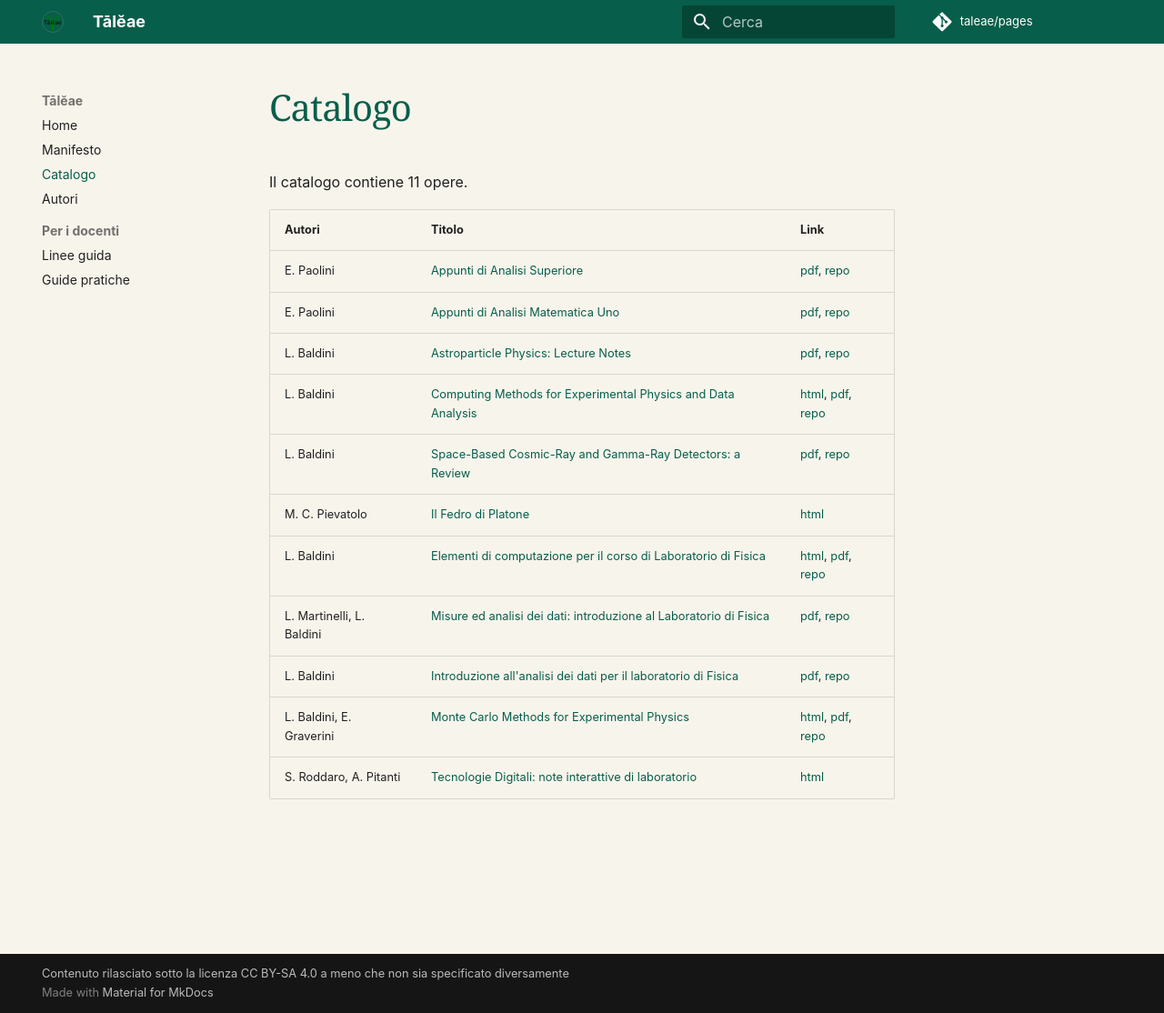
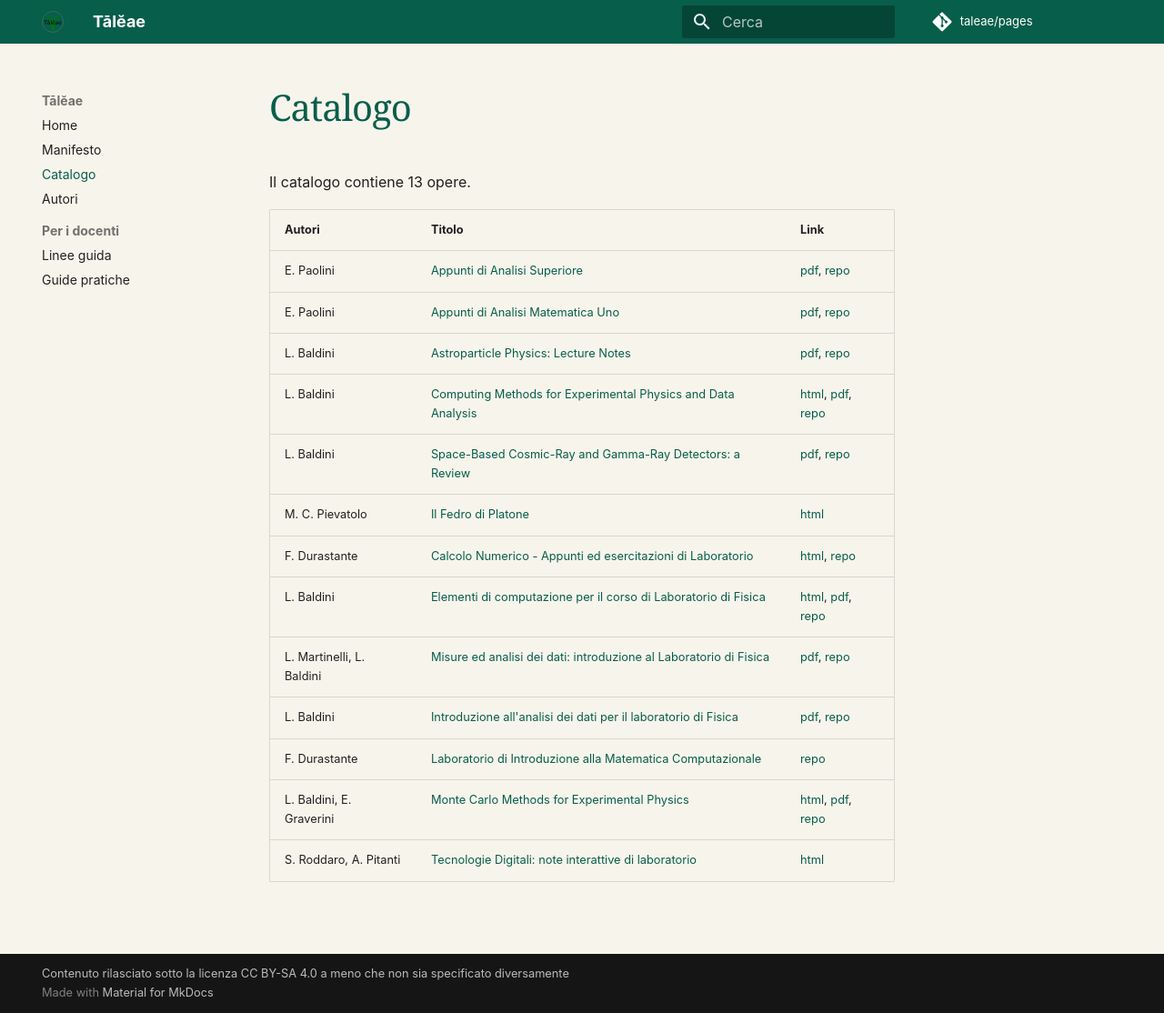
Before and after one commit to lucabaldini/taleae, an MkDocs documentation site: the page built from docs/products/index.md, in a window 1280 px wide and 1114 px high. Shown: the whole window at 91% size. Built offline with MkDocs 1.6.1 and Material for MkDocs 9.7.7, drawn with Linux system fonts in a browser that asks for light colours.

```diff
--- a/docs/products/index.md
+++ b/docs/products/index.md
@@ -1,6 +1,6 @@
 # Catalogo
 
-Il catalogo contiene 11 opere.
+Il catalogo contiene 13 opere.
 
 | Autori | Titolo | Link |
 |--------|--------|------|
@@ -10,8 +10,10 @@ Il catalogo contiene 11 opere.
 | L. Baldini | [Computing Methods for Experimental Physics and Data Analysis](cmepda-basic.md) | [html](https://lbaldini.codeberg.page/cmepda-basic/), [pdf](https://lbaldini.codeberg.page/cmepda-basic/cmepda-basic.pdf), [repo](https://codeberg.org/lbaldini/cmepda-basic) |
 | L. Baldini | [Space-Based Cosmic-Ray and Gamma-Ray Detectors: a Review](cr-detectors.md) | [pdf](https://arxiv.org/pdf/1407.7631), [repo](https://github.com/lucabaldini/crdetectors) |
 | M. C. Pievatolo | [Il Fedro di Platone](fedro.md) | [html](https://btfp.sp.unipi.it/dida/fedro/index.xhtml) |
+| F. Durastante | [Calcolo Numerico - Appunti ed esercitazioni di Laboratorio](ingcn.md) | [html](https://cirdans-home.github.io/ingcn/intro.html), [repo](https://github.com/Cirdans-Home/ingcn) |
 | L. Baldini | [Elementi di computazione per il corso di Laboratorio di Fisica](lab1-computing.md) | [html](https://unipi-physics-labs.github.io/lab1-computing/), [pdf](https://github.com/unipi-physics-labs/lab1-computing/releases/download/1.1.1/compnotes-1.1.1.pdf), [repo](https://github.com/unipi-physics-labs/lab1-computing) |
 | L. Martinelli, L. Baldini | [Misure ed analisi dei dati: introduzione al Laboratorio di Fisica](lab1-martinelli.md) | [pdf](https://github.com/unipi-physics-labs/lab1-martinelli/releases/download/v99.0.0/analisi_dati.pdf), [repo](https://github.com/unipi-physics-labs/lab1-martinelli) |
 | L. Baldini | [Introduzione all'analisi dei dati per il laboratorio di Fisica](lab1-notes.md) | [pdf](https://github.com/unipi-physics-labs/lab1-notes/releases/download/7.0.1/statnotes-7.0.1.pdf), [repo](https://github.com/unipi-physics-labs/lab1-notes) |
+| F. Durastante | [Laboratorio di Introduzione alla Matematica Computazionale](limco.md) | [repo](https://codeberg.org/fdurastante/limco) |
 | L. Baldini, E. Graverini | [Monte Carlo Methods for Experimental Physics](mcmep.md) | [html](https://lbaldini.codeberg.page/mcmep/), [pdf](https://lbaldini.codeberg.page/mcmep/mcmep.pdf), [repo](https://codeberg.org/lbaldini/mcmep) |
 | S. Roddaro, A. Pitanti | [Tecnologie Digitali: note interattive di laboratorio](td-notes.md) | [html](https://cmp.df.unipi.it/roddaro/TDnotes/) |
```
Also changed, not shown: docs/authors/fabio-durastante.md (+3 -0 lines), docs/authors/index.md (+1 -1 lines), docs/products/ingcn.md (added, +18 -0 lines), docs/products/limco.md (added, +17 -0 lines), 2 other files.
